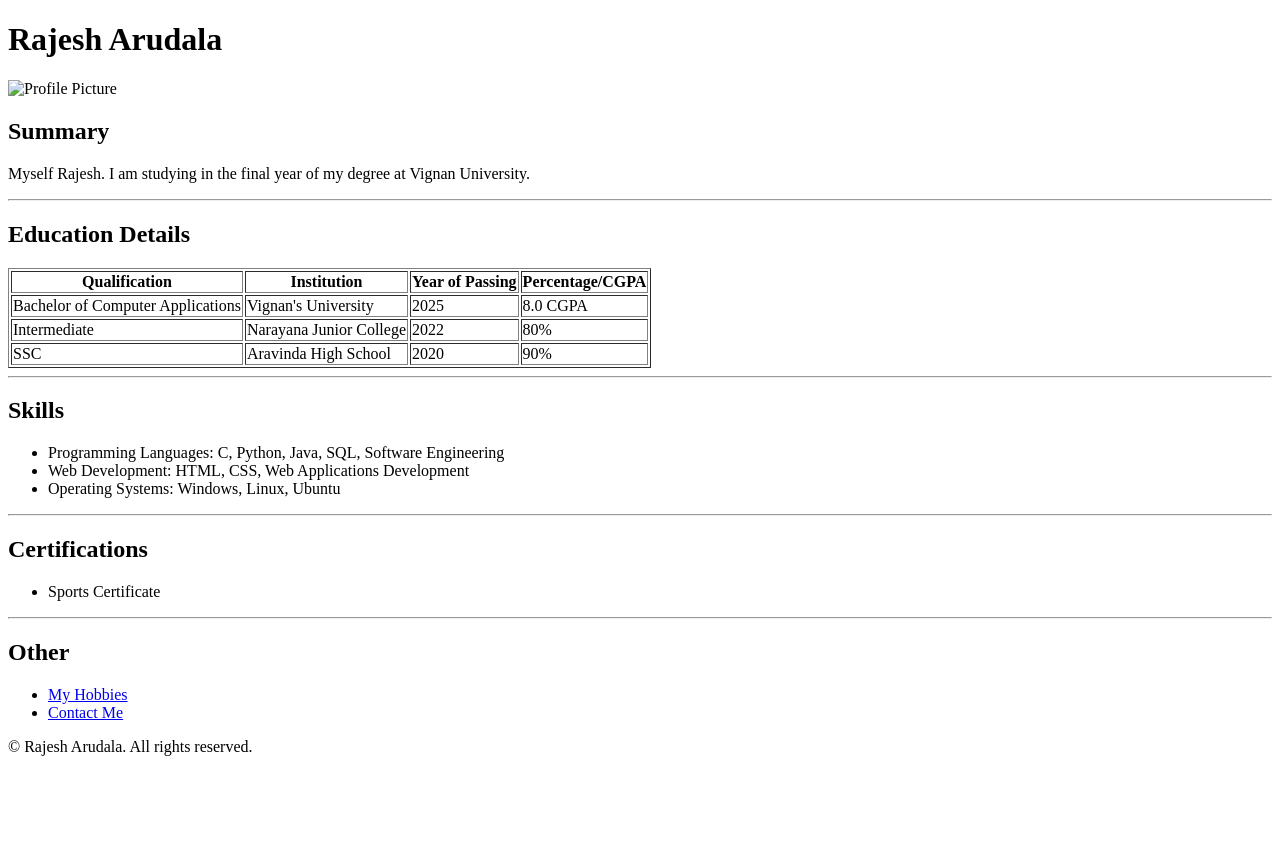
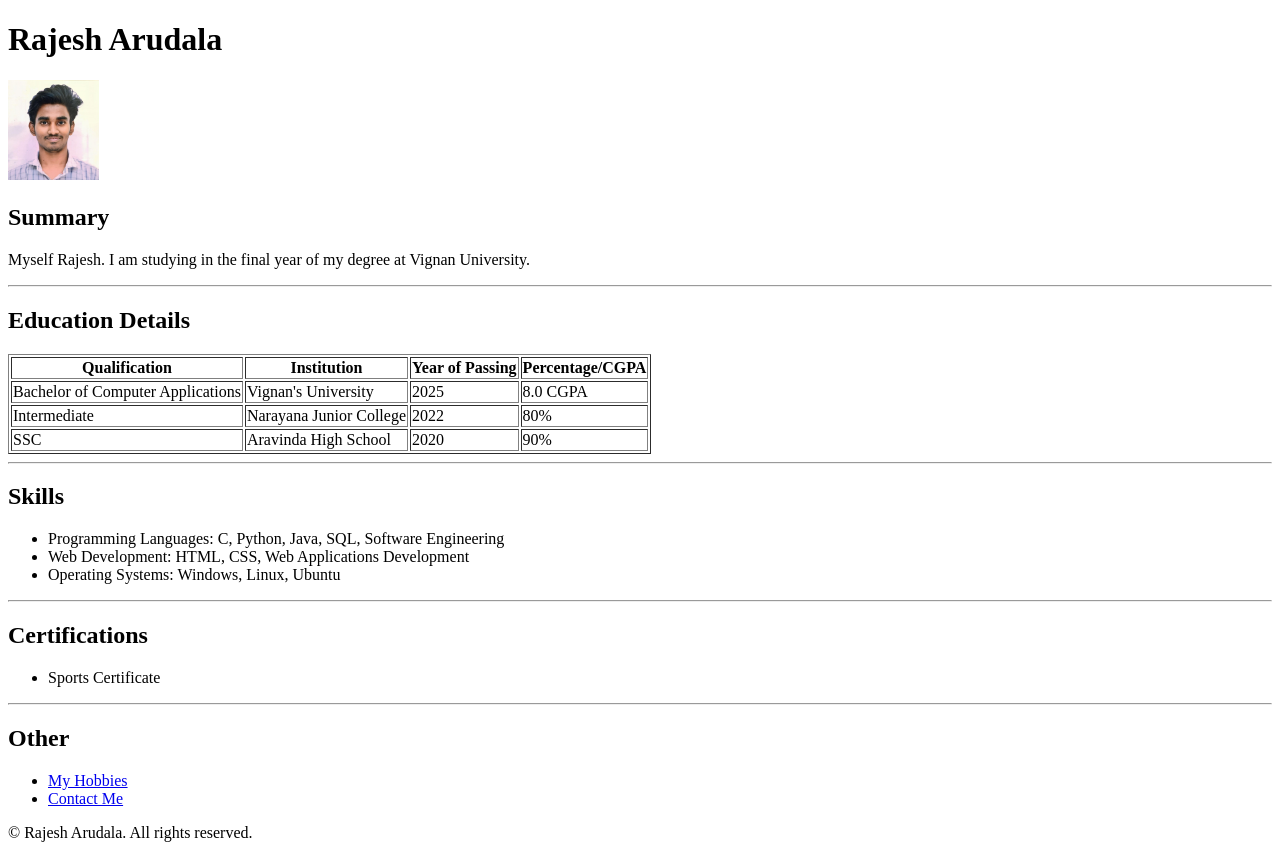
Before and after one commit to rajji-1005/Resume, a plain HTML site: page index.html in a window 1280 px wide. Before the commit the page ends 800 px from the top, so only its background shows below. Drawn offline with Linux system fonts and the light colour scheme; files whose address does not match are found by name.

Commit message:
Update index.html

```diff
--- a/index.html
+++ b/index.html
@@ -6,7 +6,7 @@
 </head>
 <body>
     <h1>Rajesh Arudala</h1>
-    <img src=""C:\Users\rajes\OneDrive\Desktop\Full Stack Wed Development\4.4 Resume Project\WhatsApp Image 2024-12-25 at 11.48.31_cc4c622e.jpg"" alt="Profile Picture" height="100">
+    <img src="C:\Users\rajes\OneDrive\Desktop\Full Stack Wed Development\4.4 Resume Project\WhatsApp Image 2024-12-25 at 11.48.31_cc4c622e.jpg" alt="Profile Picture" height="100">
     <h2>Summary</h2>
     <p>Myself Rajesh. I am studying in the final year of my degree at Vignan University.</p>
     <hr>
```
